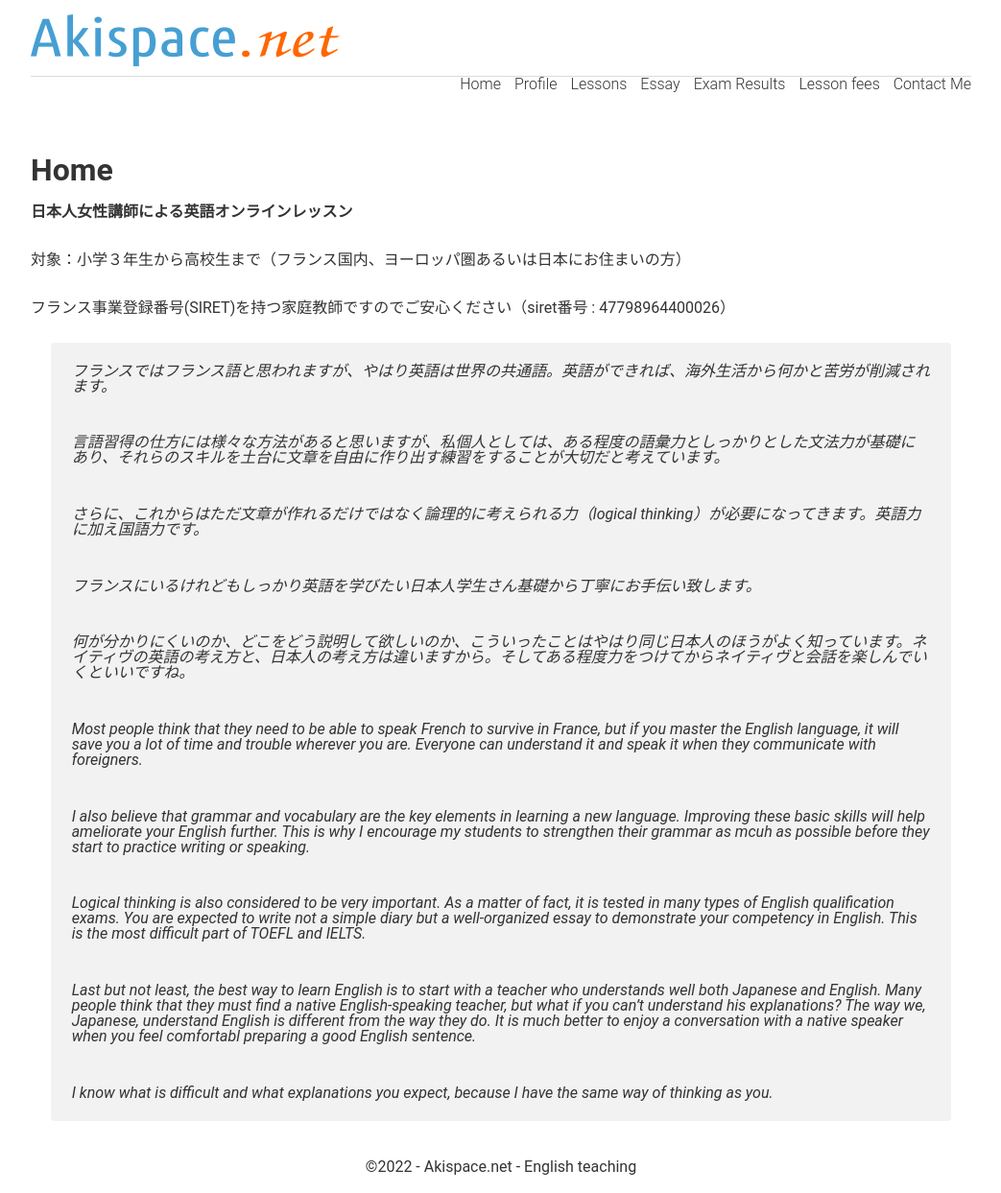
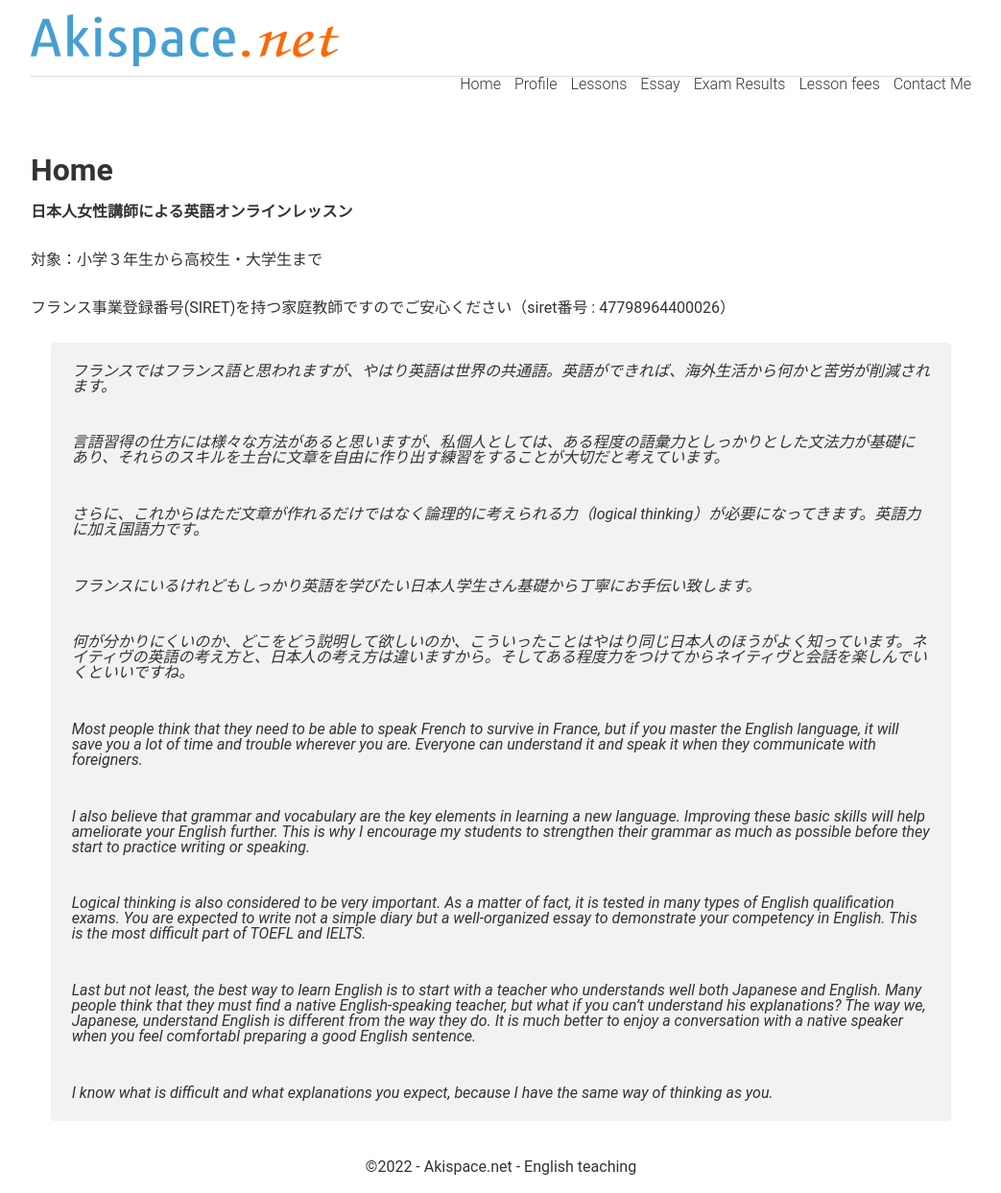
Before and after one commit to phocean/akispace, a Jekyll site: the page built from index.md, in a window 1280 px wide. Shown: the whole page at 96% size, without its empty margins (118-1161 px from the left). Built offline with Jekyll 4.4.1, drawn with Linux system fonts in a browser that asks for light colours.

Commit message:
Update index.md

```diff
--- a/index.md
+++ b/index.md
@@ -10,7 +10,7 @@ description: フランス、パリ/ブローニュで探す英語家庭教師。
 
 **日本人女性講師による英語オンラインレッスン**
 
-対象：小学３年生から高校生まで（フランス国内、ヨーロッパ圏あるいは日本にお住まいの方）
+対象：小学３年生から高校生・大学生まで
 
 フランス事業登録番号(SIRET)を持つ家庭教師ですのでご安心ください（siret番号 : 47798964400026）
 
@@ -26,7 +26,7 @@ description: フランス、パリ/ブローニュで探す英語家庭教師。
 >
 > Most people think that they need to be able to speak French to survive in France, but if you master the English language, it will save you a lot of time and trouble wherever you are. Everyone can understand it and speak it when they communicate with foreigners.
 >
-> I also believe that grammar and vocabulary are the key elements in learning a new language. Improving these basic skills will help ameliorate your English further. This is why I encourage my students to strengthen their grammar as mcuh as possible before they start to practice writing or speaking.
+> I also believe that grammar and vocabulary are the key elements in learning a new language. Improving these basic skills will help ameliorate your English further. This is why I encourage my students to strengthen their grammar as much as possible before they start to practice writing or speaking.
 >
 > Logical thinking is also considered to be very important. As a matter of fact, it is tested in many types of English qualification exams. You are expected to write not a simple diary but a well-organized essay to demonstrate your competency in English. This is the most difficult part of TOEFL and IELTS.
 >
```
